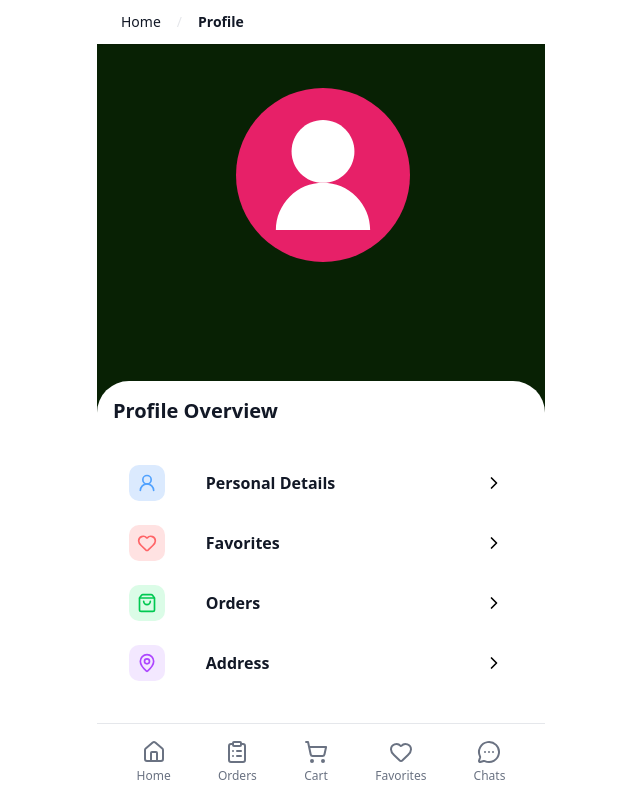
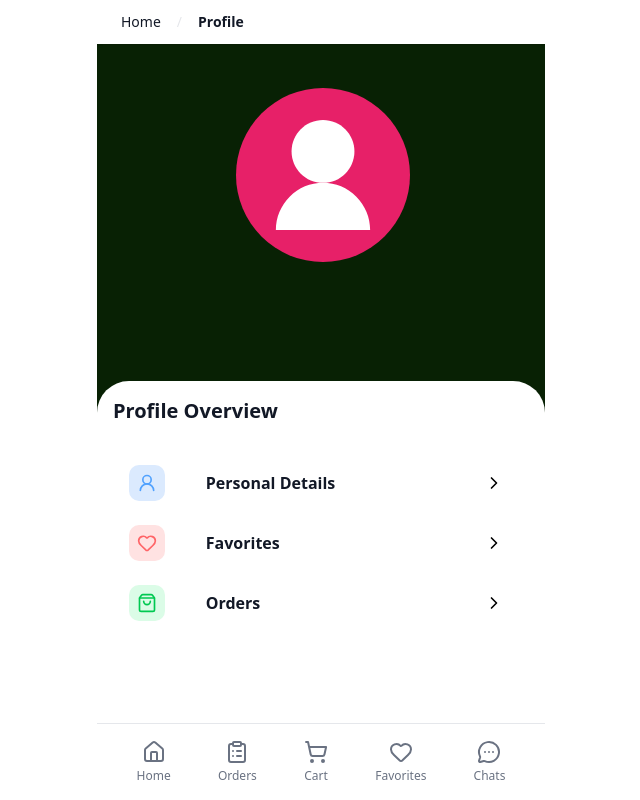
Before and after one commit to NikhilThakur3536/newmarketplace, a Next.js app: page /electronicsmarketplace/profile in a window 1280 px wide. Shown: the whole page, without its empty margins (319-959 px from the left). Built offline with nearby package versions, Linux system fonts and the light colour scheme; no server answers.

Commit message:
redirection updates

```diff
--- a/src/app/components/electronicsmarketplcae/ProfileTabs.jsx
+++ b/src/app/components/electronicsmarketplcae/ProfileTabs.jsx
@@ -30,22 +30,16 @@ const sections = [
     label: "Favorites",
     icon: <Heart size={20} className="text-red-400" />,
     background: "bg-red-100",
-    route: "/electronicsmarketplace/favorites",
+    route: "/electronicsmarketplace/favorite",
   },
   {
     key: "orders",
     label: "Orders",
     icon: <ShoppingBag size={20} className="text-green-500" />,
     background: "bg-green-100",
-    route: "/electronicsmarketplace/orders",
+    route: "/electronicsmarketplace/order",
   },
-  {
-    key: "address",
-    label: "Address",
-    icon: <MapPin size={20} className="text-purple-500" />,
-    background: "bg-purple-100",
-    route: "/electronicsmarketplace/address",
-  },
+
 ];
 
 export default function ProfileTabs() {
```
